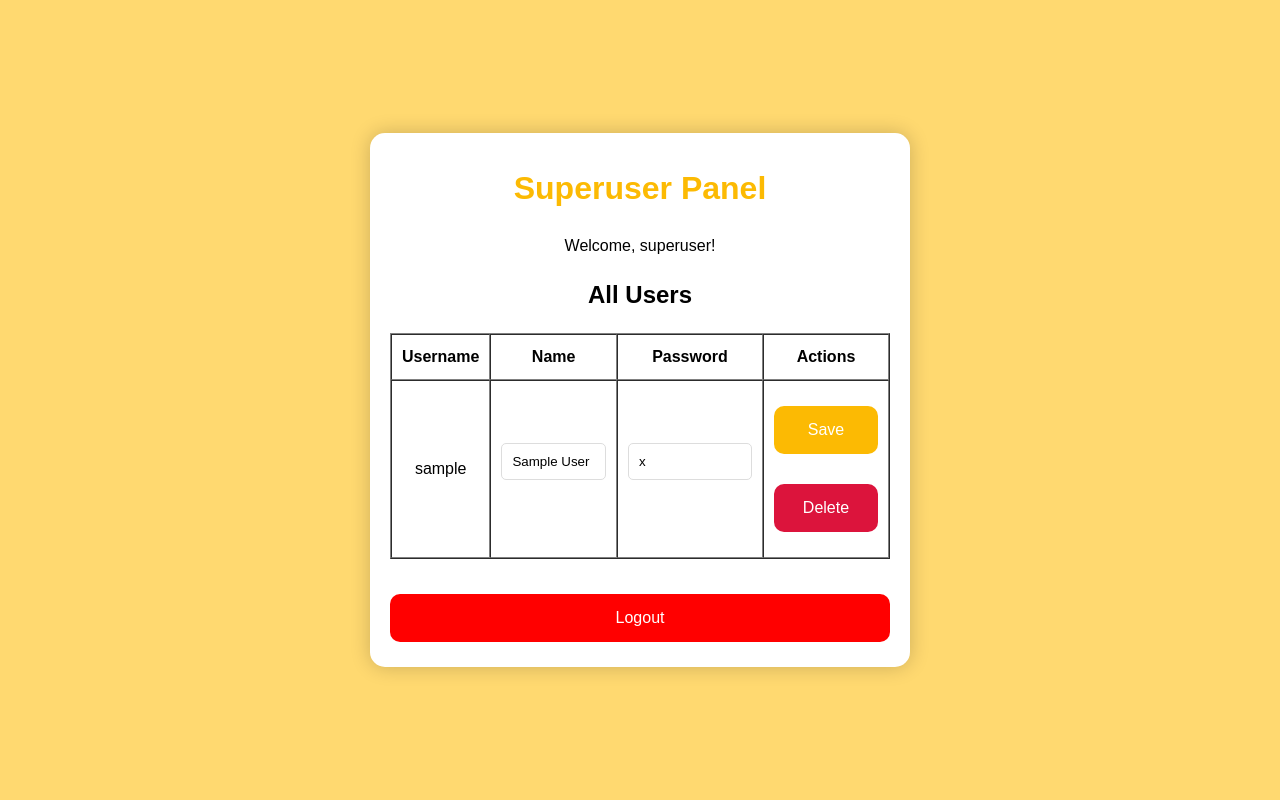
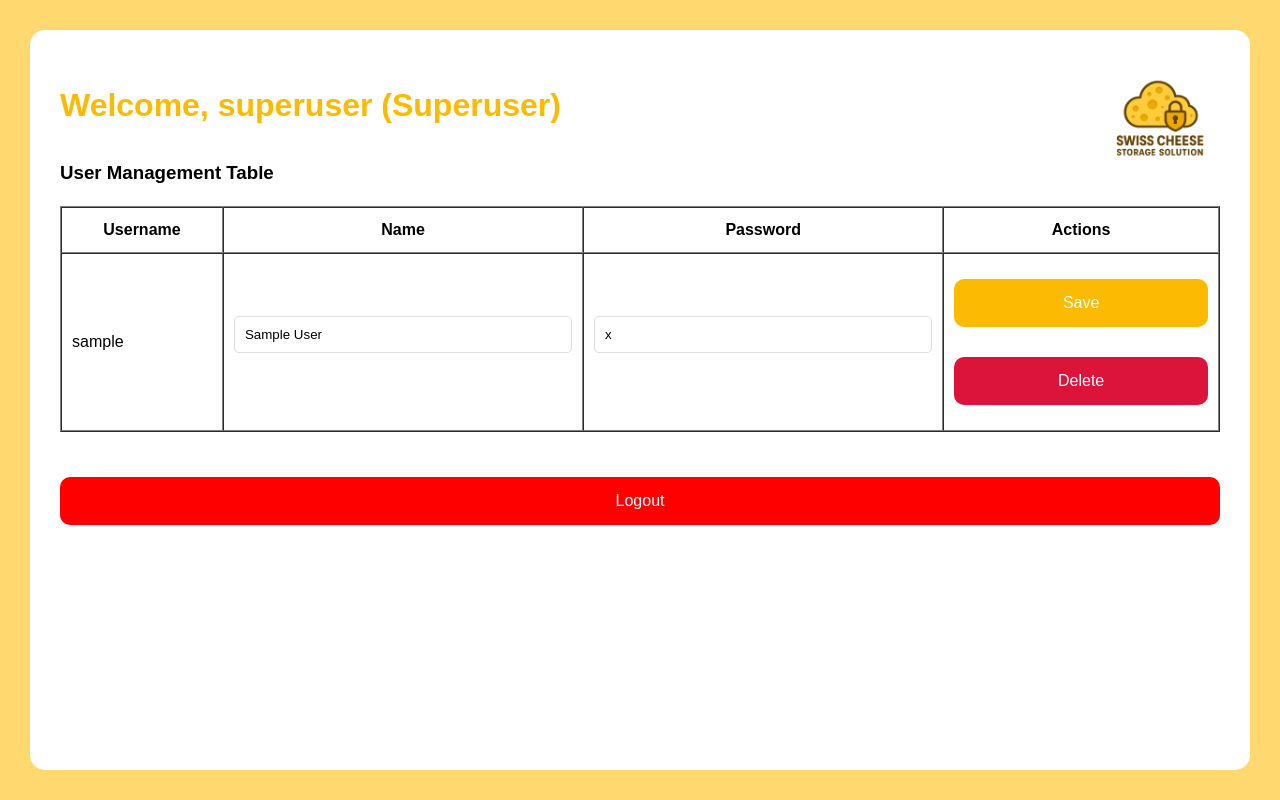
Before and after one commit to ShanksCS/Swiss-Cheese-Cloud-Storage-Solution, a PHP site: page /superuser.php in a window 1280 px wide. Run offline with PHP 8.4, Linux system fonts and the light colour scheme; the visitor is signed in with stand-in values (Sample User, id 1); tables that the repository leaves empty or names only in its code hold one stand-in row (values such as "Sample post").

Commit message:
Updated styling of page
Updated to fit the needs of the page better

```diff
--- a/Website-Files/superuser.php
+++ b/Website-Files/superuser.php
@@ -29,29 +29,30 @@ if ($_SERVER['REQUEST_METHOD'] === 'POST') {
 $users = $conn->query("SELECT username, name, password FROM users");
 ?>
 <!DOCTYPE html>
-<html>
+<html lang="en">
 <head>
-    <title>Superuser Panel - SCSS</title>
-    <link rel="stylesheet" href="style.css">
+    <meta charset="UTF-8">
+    <title>Superuser Control Panel</title>
+    <link rel="stylesheet" href="style.css" />
 </head>
 <body>
-    <div class="main">
-        <h1>Superuser Panel</h1>
-        <p>Welcome, <?= htmlspecialchars($_SESSION['username']) ?>!</p>
+    <div class="page-container">
+        <div class="top-right-logo">
+            <img src="img/logo.png" alt="Swiss Cheese Storage Solution" />
+        </div>
 
-        <h2>All Users</h2>
-        <table border="1" cellpadding="10" cellspacing="0">
+        <h1>Welcome, <?= htmlspecialchars($_SESSION['username']) ?> (Superuser)</h1>
+
+        <div class="file-list">
+            <h3>User Management Table</h3>
+            <table border="1" cellpadding="10" cellspacing="0" style="width: 100%;">
                 <tr><th>Username</th><th>Name</th><th>Password</th><th>Actions</th></tr>
                 <?php while ($row = $users->fetch_assoc()): ?>
                     <tr>
                         <form method="POST">
                             <td><?= htmlspecialchars($row['username']) ?></td>
-                        <td>
-                            <input type="text" name="edit_name" value="<?= htmlspecialchars($row['name']) ?>" required>
-                        </td>
-                        <td>
-                            <input type="text" name="edit_password" value="<?= htmlspecialchars($row['password']) ?>" required>
-                        </td>
+                            <td><input type="text" name="edit_name" value="<?= htmlspecialchars($row['name']) ?>" required></td>
+                            <td><input type="text" name="edit_password" value="<?= htmlspecialchars($row['password']) ?>" required></td>
                             <td>
                                 <?php if ($row['username'] !== 'superuser'): ?>
                                     <input type="hidden" name="update_user" value="<?= htmlspecialchars($row['username']) ?>">
@@ -68,8 +69,9 @@ $users = $conn->query("SELECT username, name, password FROM users");
                     </tr>
                 <?php endwhile; ?>
             </table>
+        </div>
 
-        <form action="logout.php" method="POST" style="margin-top: 20px;">
+        <form action="logout.php" method="POST" style="margin-top: 30px; text-align: right;">
             <button type="submit" style="background-color: red; color: white;">Logout</button>
         </form>
     </div>
```
Lines whose indentation alone changed are shown as unchanged.
